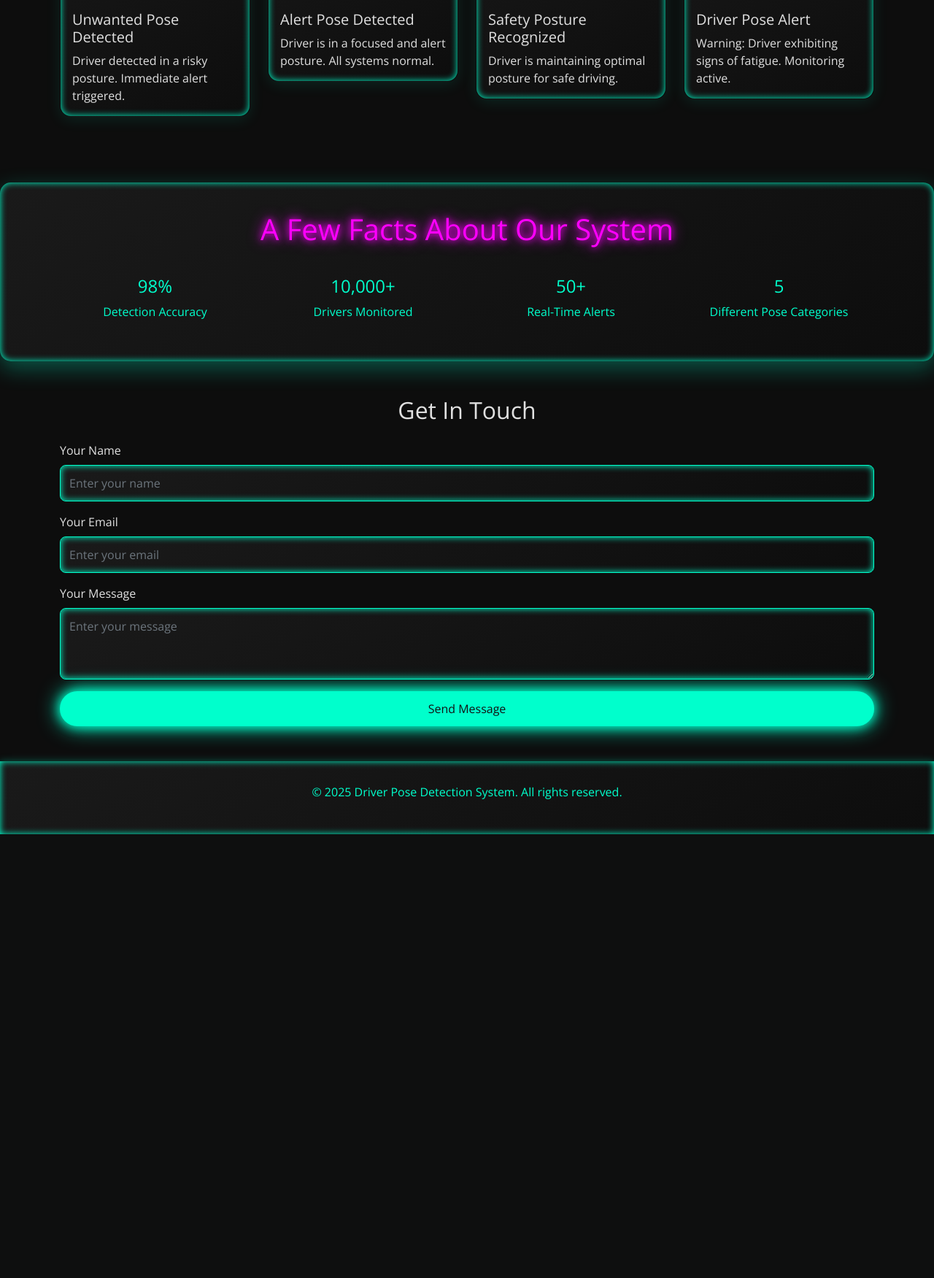
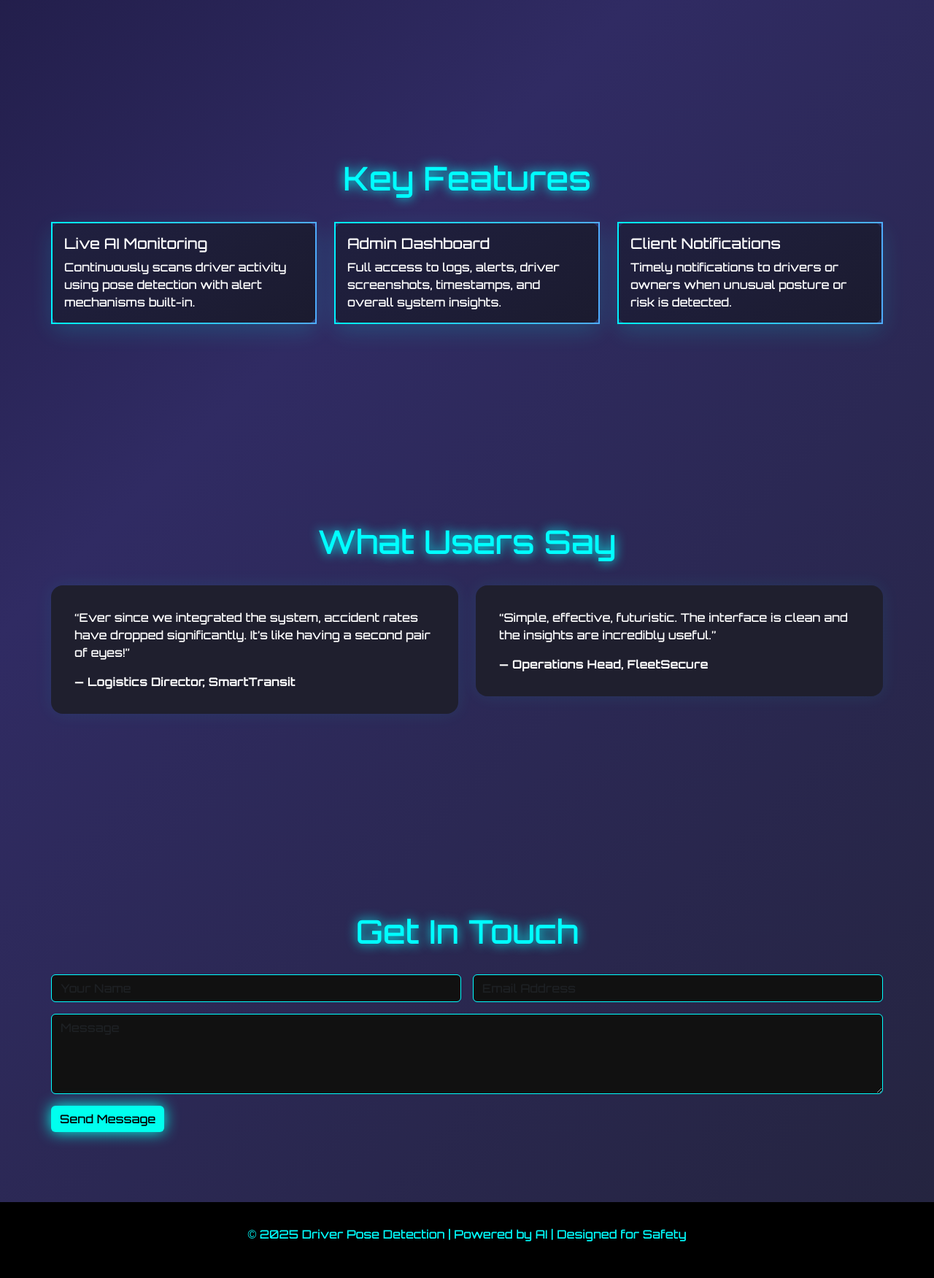
Before and after one commit to AdityaSrivastavDS/Driver-Unwanted-Pose-Detection-and-Feedback-System, a Flask app: page / in a window 1280 px wide. Shown: the part 1294-3045 px from the top of the page at 73% size. Before the commit the page ends 2437 px from the top, so only its background shows below. Run offline with Flask 3, Linux system fonts and the light colour scheme.

Commit message:
Updated UI

```diff
--- a/templates/index.html
+++ b/templates/index.html
@@ -5,333 +5,208 @@
   <meta charset="UTF-8">
   <meta name="viewport" content="width=device-width, initial-scale=1.0">
   <title>Driver Unwanted Pose Detection</title>
-    <script src="https://cdn.jsdelivr.net/npm/@tailwindcss/browser@4"></script>
-    <!-- Bootstrap CSS -->
-    <link href="https://cdn.jsdelivr.net/npm/bootstrap@5.1.3/dist/css/bootstrap.min.css" rel="stylesheet">
-    <link href="https://fonts.googleapis.com/css2?family=Roboto:wght@400;700&family=Open+Sans:wght@400;600&display=swap"
-        rel="stylesheet">
+  <link href="https://cdn.jsdelivr.net/npm/bootstrap@5.3.0/dist/css/bootstrap.min.css" rel="stylesheet">
+  <link href="https://cdnjs.cloudflare.com/ajax/libs/font-awesome/6.4.0/css/all.min.css" rel="stylesheet">
+  <link href="https://unpkg.com/aos@2.3.4/dist/aos.css" rel="stylesheet">
+  <link href="https://unpkg.com/animate.css@4.1.1/animate.min.css" rel="stylesheet">
   <style>
-        /* Dark Neon Theme with 3D Effects */
     body {
-            font-family: 'Open Sans', sans-serif;
-            background-color: #0d0d0d;
-            /* Dark background */
-            color: #e0e0e0;
-            /* Light text for contrast */
-            margin: 0;
-            padding: 0;
+      font-family: 'Orbitron', sans-serif;
+      background: linear-gradient(135deg, #0f0c29, #302b63, #24243e);
+      color: #ffffff;
       overflow-x: hidden;
     }
 
-        .hero-section {
-            background-image: url('https://usagif.com/wp-content/uploads/gifs/car-driving-65.gif');
-            /* Replace with your image */
-            background-size: cover;
-            background-position: center;
-            height: 80vh;
+    .hero {
       position: relative;
+      height: 100vh;
       display: flex;
       justify-content: center;
       align-items: center;
-            color: #00ffcc;
-            /* Neon green text */
       text-align: center;
-            box-shadow: inset 0 0 0 1000px rgba(0, 0, 0, 0.7);
-            animation: fadeIn 2s ease-in-out;
+      padding: 2rem;
+      background: url('https://images.unsplash.com/photo-1581090700227-1e37b190418e') center/cover no-repeat;
+      background-blend-mode: overlay;
+      background-color: rgba(0,0,0,0.7);
     }
 
-        .hero-section h1 {
-            font-size: 4rem;
-            font-weight: 700;
-            text-transform: uppercase;
-            margin-bottom: 20px;
-            color: #ff00ff;
-            /* Neon pink */
-            text-shadow: 0 0 10px #ff00ff, 0 0 20px #ff00ff, 0 0 30px #ff00ff;
-            animation: slideIn 1.5s ease-out;
+    .hero h1 {
+      font-size: 4.5rem;
+      font-weight: 900;
+      color: #00ffee;
+      text-shadow: 0 0 20px #00ffee;
     }
 
-        .hero-section p {
+    .hero p {
       font-size: 1.5rem;
-            color: #00ffcc;
-            /* Neon green */
-            text-shadow: 0 0 10px #00ffcc, 0 0 20px #00ffcc;
+      color: #eee;
     }
 
-        .btn-custom {
-            background-color: #00ffcc;
-            /* Neon green */
-            color: #121212;
-            /* Dark text for contrast */
-            padding: 15px 30px;
-            border-radius: 30px;
-            font-size: 18px;
-            transition: background-color 0.3s ease, box-shadow 0.3s ease;
-            text-shadow: 0 0 5px #00ffcc, 0 0 10px #00ffcc;
-            box-shadow: 0 0 15px #00ffcc, 0 0 30px #00ffcc;
+    .btn-glow {
+      background-color: #00ffee;
+      color: #000;
+      border: none;
+      box-shadow: 0 0 20px #00ffee;
+      transition: 0.3s;
     }
 
-        .btn-custom:hover {
-            background-color: #00bfa5;
-            /* Slightly darker neon green */
-            box-shadow: 0 0 20px #00ffcc, 0 0 40px #00ffcc;
-            cursor: pointer;
+    .btn-glow:hover {
+      background-color: #00e1d6;
+      box-shadow: 0 0 30px #00ffee, 0 0 60px #00ffee;
     }
 
-        .category-box {
-            background: linear-gradient(145deg, #1a1a1a, #0d0d0d);
-            /* 3D effect */
-            color: #00ffcc;
-            /* Neon green text */
-            padding: 40px;
+    .section-title {
+      font-size: 2.8rem;
+      margin: 5rem 0 2rem;
       text-align: center;
-            border-radius: 15px;
-            margin-bottom: 30px;
-            box-shadow: 0 10px 30px rgba(0, 255, 204, 0.3), inset 0 0 10px #00ffcc;
-            transition: transform 0.3s ease, box-shadow 0.3s ease;
-        }
-
-        .category-box:hover {
-            transform: translateY(-10px) scale(1.05);
-            box-shadow: 0 15px 50px rgba(0, 255, 204, 0.5), inset 0 0 20px #00ffcc;
-        }
-
-        .category-box h5 {
-            font-weight: 600;
-            font-size: 1.8rem;
-            margin-bottom: 15px;
-            color: #ff00ff;
-            /* Neon pink */
-            text-shadow: 0 0 10px #ff00ff, 0 0 20px #ff00ff;
+      color: #0ff;
+      text-shadow: 0 0 15px #0ff;
     }
 
     .card-custom {
-            background: linear-gradient(145deg, #1a1a1a, #0d0d0d);
-            /* 3D effect */
-            border-radius: 15px;
-            box-shadow: 0 4px 20px rgba(0, 255, 204, 0.1), inset 0 0 10px #00ffcc;
-            margin-bottom: 30px;
-            transition: transform 0.3s ease, box-shadow 0.3s ease;
+      border-radius: 1rem;
+      background: linear-gradient(145deg, #202040, #1b1b2f);
+      border: none;
+      box-shadow: 0 10px 30px rgba(0,255,255,0.15);
+      color: #fff;
+      transition: 0.4s;
     }
 
     .card-custom:hover {
-            transform: translateY(-10px) scale(1.05);
-            box-shadow: 0 15px 50px rgba(0, 255, 204, 0.3), inset 0 0 20px #00ffcc;
+      transform: scale(1.05);
+      box-shadow: 0 20px 40px rgba(0,255,255,0.3);
     }
 
-        .fact-box {
-            background: linear-gradient(145deg, #1a1a1a, #0d0d0d);
-            /* 3D effect */
-            color: #00ffcc;
-            /* Neon green text */
-            padding: 40px;
-            margin-top: 60px;
-            border-radius: 15px;
-            text-align: center;
-            box-shadow: 0 10px 30px rgba(0, 255, 204, 0.3), inset 0 0 10px #00ffcc;
+    .gradient-border {
+      border: 2px solid transparent;
+      border-image: linear-gradient(to right, #00f2fe, #4facfe);
+      border-image-slice: 1;
     }
 
-        .fact-box h2 {
-            font-size: 2.5rem;
-            margin-bottom: 40px;
-            color: #ff00ff;
-            /* Neon pink */
-            text-shadow: 0 0 10px #ff00ff, 0 0 20px #ff00ff;
+    .features-section, .testimonials-section, .contact-section, .about-section {
+      padding: 6rem 0;
+    }
+
+    .about-section p {
+      font-size: 1.2rem;
+      max-width: 900px;
+      margin: auto;
+      text-align: center;
+      color: #ddd;
+    }
+
+    .testimonial {
+      background-color: #1f1f2e;
+      padding: 2rem;
+      border-radius: 1rem;
+      color: #fff;
+      box-shadow: 0 0 25px rgba(0,255,255,0.08);
     }
 
     footer {
-            background: linear-gradient(145deg, #1a1a1a, #0d0d0d);
-            /* 3D effect */
-            color: #00ffcc;
-            /* Neon green text */
-            padding: 30px;
+      background-color: #000;
+      color: #0ff;
+      padding: 2rem 0;
       text-align: center;
-            box-shadow: 0 0 10px rgba(0, 255, 204, 0.3), inset 0 0 10px #00ffcc;
     }
 
-        footer a {
-            color: #ff00ff;
-            /* Neon pink */
-            text-decoration: none;
-            font-weight: 600;
-            text-shadow: 0 0 5px #ff00ff, 0 0 10px #ff00ff;
-        }
-
-        .form-control {
-            background: linear-gradient(145deg, #1a1a1a, #0d0d0d);
-            /* 3D effect */
-            color: #00ffcc;
-            /* Neon green text */
-            border-radius: 8px;
-            padding: 12px;
-            border: 1px solid #00ffcc;
-            margin-bottom: 15px;
-            transition: border 0.3s ease, box-shadow 0.3s ease;
-            box-shadow: inset 0 0 10px #00ffcc;
-        }
-
-        .form-control:focus {
-            border-color: #ff00ff;
-            /* Neon pink border */
-            box-shadow: 0 0 10px #ff00ff, 0 0 20px #ff00ff;
-        }
-
-        .submit-btn {
-            background-color: #00ffcc;
-            /* Neon green */
-            color: #121212;
-            /* Dark text for contrast */
-            padding: 12px 24px;
-            border-radius: 30px;
-            font-size: 16px;
-            width: 100%;
-            transition: background-color 0.3s ease, box-shadow 0.3s ease;
-            text-shadow: 0 0 5px #00ffcc, 0 0 10px #00ffcc;
-            box-shadow: 0 0 15px #00ffcc, 0 0 30px #00ffcc;
-        }
-
-        .submit-btn:hover {
-            background-color: #00bfa5;
-            /* Slightly darker neon green */
-            box-shadow: 0 0 20px #00ffcc, 0 0 40px #00ffcc;
+    .form-control, .form-control:focus {
+      background-color: #111;
+      border: 1px solid #0ff;
+      color: #0ff;
+      box-shadow: none;
     }
   </style>
 </head>
 
 <body>
   {% include 'navbar.html' %}
-    <!-- Hero Section -->
-    <section class="hero-section">
-        <div>
-            <h1>Welcome to Driver Pose Detection</h1>
-            <p>Ensure driver safety with our real-time unwanted pose detection system</p>
-            <a href="login" class="btn btn-custom">Get Started</a>
+  <section class="hero">
+    <div class="animate__animated animate__fadeInUp">
+      <h1>Driver Pose Detection</h1>
+      <p>Real-Time Monitoring | AI Feedback | Admin & Client Dashboards | Safer Roads Ahead</p>
+      <a href="#features" class="btn btn-glow btn-lg mt-4">Explore More</a>
     </div>
   </section>
 
-    <!-- Pose Categories -->
-    <section class="container my-5">
-        <div class="row text-center">
+  <section class="container about-section">
+    <h2 class="section-title">About the System</h2>
+    <p>This advanced AI-powered solution continuously monitors driver behavior using intelligent pose detection algorithms. It alerts administrators in case of unwanted postures, drowsiness, or distractions, ensuring enhanced safety and control over transport operations.</p>
+  </section>
+
+  <section class="container features-section" id="features">
+    <h2 class="section-title">Key Features</h2>
+    <div class="row g-4">
       <div class="col-md-4">
-                <div class="category-box">
-                    <h5>Alert Pose</h5>
-                    <p>Stay alert and focused for safe driving</p>
+        <div class="card card-custom gradient-border">
+          <div class="card-body">
+            <h5 class="card-title">Live AI Monitoring</h5>
+            <p class="card-text">Continuously scans driver activity using pose detection with alert mechanisms built-in.</p>
+          </div>
         </div>
       </div>
       <div class="col-md-4">
-                <div class="category-box">
-                    <h5>Unwanted Pose</h5>
-                    <p>Detection of drowsy or distracted driving behavior</p>
+        <div class="card card-custom gradient-border">
+          <div class="card-body">
+            <h5 class="card-title">Admin Dashboard</h5>
+            <p class="card-text">Full access to logs, alerts, driver screenshots, timestamps, and overall system insights.</p>
+          </div>
         </div>
       </div>
       <div class="col-md-4">
-                <div class="category-box">
-                    <h5>Safe Driving Pose</h5>
-                    <p>Recognizing optimal posture for safe driving</p>
-                </div>
-            </div>
-        </div>
-    </section>
-
-    <!-- Recent Pose Detection Results -->
-    <section class="container my-5">
-        <h2 class="text-center mb-4">Pose Detection Alerts</h2>
-        <div class="row">
-            <div class="col-md-3">
-                <div class="card card-custom">
-                    <img src="https://macgence.com/wp-content/uploads/2024/03/DAWS-scaled.webp" class="card-img-top"
-                        alt="Alert Pose">
+        <div class="card card-custom gradient-border">
           <div class="card-body">
-                        <h5 class="card-title">Unwanted Pose Detected</h5>
-                        <p class="card-text">Driver detected in a risky posture. Immediate alert triggered.</p>
-                    </div>
-                </div>
-            </div>
-            <div class="col-md-3">
-                <div class="card card-custom">
-                    <img src="https://static.vecteezy.com/system/resources/previews/003/147/450/non_2x/best-and-worst-positions-for-driving-a-car-vector.jpg"
-                        class="card-img-top" alt="Alert Pose">
-                    <div class="card-body">
-                        <h5 class="card-title">Alert Pose Detected</h5>
-                        <p class="card-text">Driver is in a focused and alert posture. All systems normal.</p>
-                    </div>
-                </div>
-            </div>
-            <div class="col-md-3">
-                <div class="card card-custom">
-                    <img src="https://media.istockphoto.com/id/1163597718/photo/photo-of-a-business-woman-sitting-in-a-car-putting-on-her-seat-belt.jpg?s=612x612&w=0&k=20&c=P_81NXtrV6mLX7GvjtUn1mXY2OcSTBpE0dLrL10YUw8="
-                        class="card-img-top" alt="Alert Pose">
-                    <div class="card-body">
-                        <h5 class="card-title">Safety Posture Recognized</h5>
-                        <p class="card-text">Driver is maintaining optimal posture for safe driving.</p>
-                    </div>
-                </div>
-            </div>
-            <div class="col-md-3">
-                <div class="card card-custom">
-                    <img src="https://img.freepik.com/free-photo/looking-astonished-disbelief_1194-413890.jpg"
-                        class="card-img-top" alt="Alert Pose">
-                    <div class="card-body">
-                        <h5 class="card-title">Driver Pose Alert</h5>
-                        <p class="card-text">Warning: Driver exhibiting signs of fatigue. Monitoring active.</p>
+            <h5 class="card-title">Client Notifications</h5>
+            <p class="card-text">Timely notifications to drivers or owners when unusual posture or risk is detected.</p>
           </div>
         </div>
       </div>
     </div>
   </section>
 
-    <!-- Facts About the System -->
-    <section class="fact-box">
-        <div class="container">
-            <h2>A Few Facts About Our System</h2>
-            <div class="row text-center">
-                <div class="col-md-3">
-                    <h4>98%</h4>
-                    <p>Detection Accuracy</p>
+  <section class="container testimonials-section">
+    <h2 class="section-title">What Users Say</h2>
+    <div class="row">
+      <div class="col-md-6">
+        <div class="testimonial">
+          <p>“Ever since we integrated the system, accident rates have dropped significantly. It’s like having a second pair of eyes!”</p>
+          <strong>— Logistics Director, SmartTransit</strong>
         </div>
-                <div class="col-md-3">
-                    <h4>10,000+</h4>
-                    <p>Drivers Monitored</p>
       </div>
-                <div class="col-md-3">
-                    <h4>50+</h4>
-                    <p>Real-Time Alerts</p>
-                </div>
-                <div class="col-md-3">
-                    <h4>5</h4>
-                    <p>Different Pose Categories</p>
+      <div class="col-md-6">
+        <div class="testimonial">
+          <p>“Simple, effective, futuristic. The interface is clean and the insights are incredibly useful.”</p>
+          <strong>— Operations Head, FleetSecure</strong>
         </div>
       </div>
     </div>
   </section>
 
-    <!-- Contact Us Section -->
-    <section class="container my-5">
-        <h2 class="text-center mb-4">Get In Touch</h2>
-        <form>
-            <div class="mb-3">
-                <label for="name" class="form-label">Your Name</label>
-                <input type="text" class="form-control" id="name" placeholder="Enter your name">
+  <section class="container contact-section">
+    <h2 class="section-title">Get In Touch</h2>
+    <form class="row g-3">
+      <div class="col-md-6">
+        <input type="text" class="form-control" placeholder="Your Name">
       </div>
-            <div class="mb-3">
-                <label for="email" class="form-label">Your Email</label>
-                <input type="email" class="form-control" id="email" placeholder="Enter your email">
+      <div class="col-md-6">
+        <input type="email" class="form-control" placeholder="Email Address">
       </div>
-            <div class="mb-3">
-                <label for="message" class="form-label">Your Message</label>
-                <textarea class="form-control" id="message" rows="3" placeholder="Enter your message"></textarea>
+      <div class="col-12">
+        <textarea class="form-control" rows="4" placeholder="Message"></textarea>
       </div>
-            <button type="submit" class="submit-btn">Send Message</button>
+      <div class="col-12">
+        <button class="btn btn-glow">Send Message</button>
+      </div>
     </form>
   </section>
 
-    <!-- Footer -->
   <footer>
-        <p>&copy; 2025 Driver Pose Detection System. All rights reserved.</p>
+    <p>&copy; 2025 Driver Pose Detection | Powered by AI | Designed for Safety</p>
   </footer>
 
-    <!-- Bootstrap JS -->
-    <script src="https://cdn.jsdelivr.net/npm/bootstrap@5.1.3/dist/js/bootstrap.bundle.min.js"></script>
+  <script src="https://cdn.jsdelivr.net/npm/bootstrap@5.3.0/dist/js/bootstrap.bundle.min.js"></script>
+  <script src="https://unpkg.com/aos@2.3.4/dist/aos.js"></script>
+  <script>AOS.init();</script>
 </body>
 
 </html>
--- a/templates/navbar.html
+++ b/templates/navbar.html
@@ -1,18 +1,16 @@
-<!-- filepath: a:\Aditya\Pojects\BCA(DS and AI) Final Year Project\Driver Unwanted Pose Detection and Feedback System\templates\navbar.html -->
-<nav class="navbar">
-    <div class="container mx-auto flex justify-between items-center">
-        <a href="{{ url_for('index') }}" class="navbar-brand">
+<nav class="navbar-custom">
+    <div class="container-fluid navbar-inner">
+      <a href="{{ url_for('index') }}" class="navbar-brand-custom">
         🚀 PoseGuard
       </a>
-
-        <ul class="navbar-links">
+      <ul class="navbar-links-custom">
         <li><a href="{{ url_for('dashboard') }}">Dashboard</a></li>
         <li><a href="{{ url_for('reports') }}">Reports</a></li>
         <li><a href="{{ url_for('about') }}">About</a></li>
         <li><a href="{{ url_for('information') }}">Information</a></li>
 
         {% if session.get('user') %}
-                <li><a href="{{ url_for('logout') }}" class="logout-link">Logout</a></li>
+          <li><a href="{{ url_for('logout') }}" class="logout-link-custom">Logout</a></li>
         {% else %}
           <li><a href="{{ url_for('login') }}">Login</a></li>
         {% endif %}
@@ -25,59 +23,70 @@
   </nav>
 
   <style>
-    /* Dark Neon Theme for Navbar */
-    .navbar {
-        background: linear-gradient(145deg, #1a1a1a, #0d0d0d); /* 3D effect */
-        padding: 15px 30px;
-        box-shadow: 0 10px 30px rgba(0, 255, 204, 0.3), inset 0 0 10px #00ffcc;
+    @import url('https://fonts.googleapis.com/css2?family=Orbitron:wght@500;700&display=swap');
+
+    .navbar-custom {
+      width: 100%;
       position: sticky;
       top: 0;
-        z-index: 50;
+      z-index: 1000;
+      background: linear-gradient(135deg, #0f0c29, #302b63, #24243e);
+      box-shadow: 0 0 20px rgba(0, 255, 255, 0.3);
+      padding: 10px 30px;
+      font-family: 'Orbitron', sans-serif;
     }
 
-    .navbar-brand {
-        font-size: 1.5rem;
-        font-weight: 700;
-        color: #00ffcc; /* Neon green */
-        text-shadow: 0 0 10px #00ffcc, 0 0 20px #00ffcc;
-        transition: transform 0.3s ease;
+    .navbar-inner {
+      display: flex;
+      justify-content: space-between;
+      align-items: center;
+      flex-wrap: wrap;
     }
 
-    .navbar-brand:hover {
-        transform: scale(1.1);
-        text-shadow: 0 0 20px #00ffcc, 0 0 40px #00ffcc;
+    .navbar-brand-custom {
+      font-size: 1.8rem;
+      color: #00ffee;
+      text-shadow: 0 0 10px #00ffee, 0 0 30px #00ffee;
+      font-weight: 700;
+      text-decoration: none;
+      transition: all 0.3s ease;
     }
 
-    .navbar-links {
+    .navbar-brand-custom:hover {
+      transform: scale(1.1);
+      text-shadow: 0 0 20px #00ffee, 0 0 40px #00ffee;
+    }
+
+    .navbar-links-custom {
       display: flex;
-        gap: 20px;
+      flex-wrap: wrap;
+      gap: 25px;
       list-style: none;
       margin: 0;
       padding: 0;
     }
 
-    .navbar-links a {
-        color: #ff00ff; /* Neon pink */
+    .navbar-links-custom li a {
+      color: #0ff;
+      text-decoration: none;
       font-weight: 600;
-        text-decoration: none;
-        text-shadow: 0 0 10px #ff00ff, 0 0 20px #ff00ff;
-        transition: color 0.3s ease, text-shadow 0.3s ease, transform 0.3s ease;
+      text-shadow: 0 0 10px #0ff, 0 0 25px #0ff;
+      transition: all 0.3s ease;
     }
 
-    .navbar-links a:hover {
-        color: #00ffcc; /* Neon green on hover */
-        text-shadow: 0 0 20px #00ffcc, 0 0 40px #00ffcc;
-        transform: scale(1.1);
+    .navbar-links-custom li a:hover {
+      color: #00e1d6;
+      text-shadow: 0 0 15px #00ffee, 0 0 35px #00ffee;
+      transform: scale(1.05);
     }
 
-    .logout-link {
-        color: #ff4d4d; /* Neon red for logout */
-        text-shadow: 0 0 10px #ff4d4d, 0 0 20px #ff4d4d;
+    .logout-link-custom {
+      color: #ff4d4d;
+      text-shadow: 0 0 10px #ff4d4d, 0 0 25px #ff4d4d;
     }
 
-    .logout-link:hover {
-        color: #ff0000; /* Brighter neon red on hover */
+    .logout-link-custom:hover {
+      color: #ff0000;
       text-shadow: 0 0 20px #ff0000, 0 0 40px #ff0000;
-        transform: scale(1.1);
     }
   </style>
```
Also changed, not shown: instance/test.db, 2 other files. Lines whose indentation alone changed are shown as unchanged.
